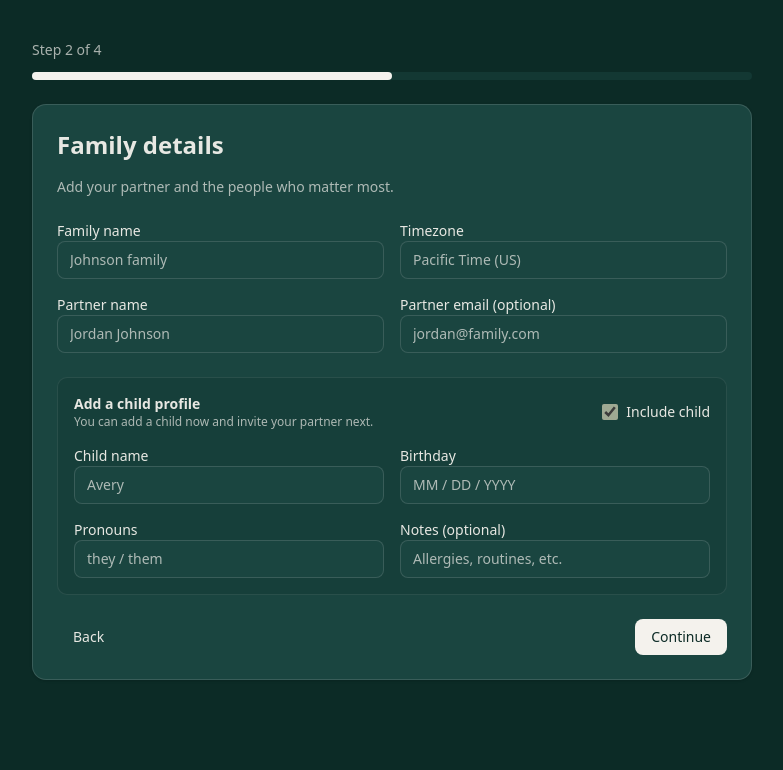
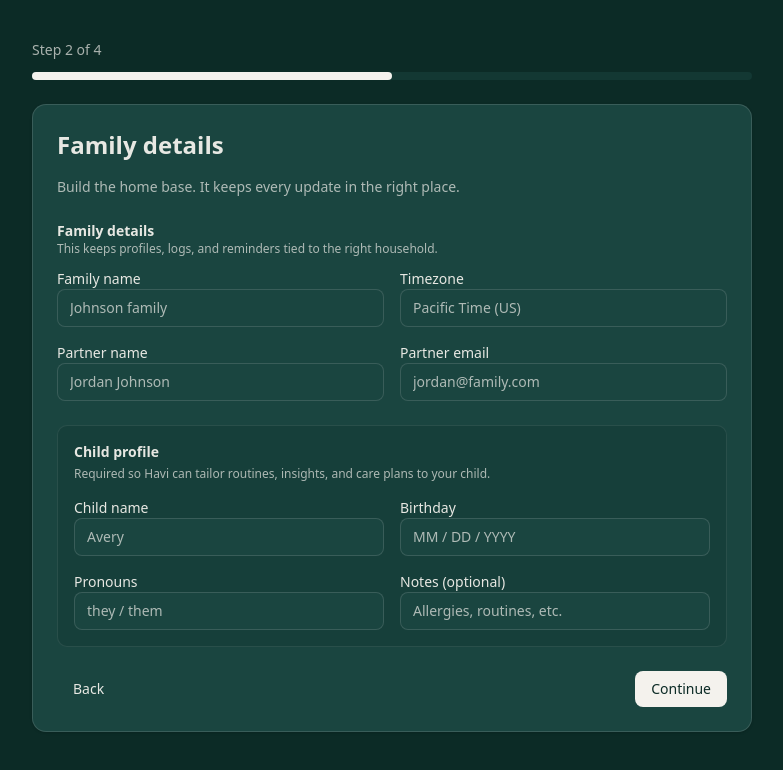
Before and after one commit to davisgabe12/havilogger, a Next.js app in the folder apps/web/: page /signup in a window 1280 px wide. Both pictures are taken after a click on the button "Continue". Shown: the top 770 px of the page, without its empty margins (248-1031 px from the left). Built offline with nearby package versions, Linux system fonts and the light colour scheme.

Commit message:
Refine family and parent village copy

```diff
--- a/apps/web/src/app/signup/page.tsx
+++ b/apps/web/src/app/signup/page.tsx
@@ -22,11 +22,11 @@ const stepContent = {
   },
   2: {
     title: "Family details",
-    description: "Add your partner and the people who matter most.",
+    description: "Build the home base. It keeps every update in the right place.",
   },
   3: {
-    title: "Care team",
-    description: "Invite caregivers or clinicians. You can always add more later.",
+    title: "Parent village",
+    description: "Bring in your parent village when you’re ready. It helps everyone stay aligned.",
   },
 } as const;
 
@@ -49,7 +49,6 @@ function ProgressBar({ value }: { value: number }) {
 
 export default function SignupPage() {
   const [step, setStep] = useState<1 | 2 | 3>(1);
-  const [includeChild, setIncludeChild] = useState(true);
   const [careTeam, setCareTeam] = useState<CareTeamEntry[]>([
     { name: "", role: "", email: "" },
   ]);
@@ -129,6 +128,16 @@ export default function SignupPage() {
 
           {step === 2 && (
             <div className="space-y-6">
+              <div className="space-y-3">
+                <div>
+                  <p className="text-sm font-semibold text-foreground">
+                    Family details
+                  </p>
+                  <p className="text-xs text-muted-foreground">
+                    This keeps profiles, logs, and reminders tied to the right
+                    household.
+                  </p>
+                </div>
                 <div className="grid gap-4 md:grid-cols-2">
                   <label className="space-y-2 text-sm font-medium text-foreground">
                     Family name
@@ -143,65 +152,44 @@ export default function SignupPage() {
                     <input className="havi-input" placeholder="Jordan Johnson" />
                   </label>
                   <label className="space-y-2 text-sm font-medium text-foreground">
-                  Partner email (optional)
+                    Partner email
                     <input className="havi-input" placeholder="jordan@family.com" />
                   </label>
                 </div>
+              </div>
 
               <div className="rounded-lg border border-border/60 bg-muted/40 p-4">
-                <div className="flex items-center justify-between gap-4">
-                  <div>
+                <div className="space-y-1">
                   <p className="text-sm font-semibold text-foreground">
-                      Add a child profile
+                    Child profile
                   </p>
                   <p className="text-xs text-muted-foreground">
-                      You can add a child now and invite your partner next.
+                    Required so Havi can tailor routines, insights, and care
+                    plans to your child.
                   </p>
-                  </div>
-                  <label className="inline-flex items-center gap-2 text-sm font-medium">
-                    <input
-                      checked={includeChild}
-                      className="h-4 w-4"
-                      onChange={(event) => setIncludeChild(event.target.checked)}
-                      type="checkbox"
-                    />
-                    Include child
-                  </label>
                 </div>
 
                 <div className="mt-4 grid gap-4 md:grid-cols-2">
                   <label className="space-y-2 text-sm font-medium text-foreground">
                     Child name
-                    <input
-                      className="havi-input"
-                      disabled={!includeChild}
-                      placeholder={
-                        includeChild ? "Avery" : "No child added yet"
-                      }
-                    />
+                    <input className="havi-input" placeholder="Avery" />
                   </label>
                   <label className="space-y-2 text-sm font-medium text-foreground">
                     Birthday
                     <input
                       className="havi-input"
-                      disabled={!includeChild}
                       placeholder="MM / DD / YYYY"
                       type="text"
                     />
                   </label>
                   <label className="space-y-2 text-sm font-medium text-foreground">
                     Pronouns
-                    <input
-                      className="havi-input"
-                      disabled={!includeChild}
-                      placeholder="they / them"
-                    />
+                    <input className="havi-input" placeholder="they / them" />
                   </label>
                   <label className="space-y-2 text-sm font-medium text-foreground">
                     Notes (optional)
                     <input
                       className="havi-input"
-                      disabled={!includeChild}
                       placeholder="Allergies, routines, etc."
                     />
                   </label>
@@ -212,6 +200,11 @@ export default function SignupPage() {
 
           {step === 3 && (
             <div className="space-y-4">
+              <div className="rounded-lg border border-border/60 bg-muted/40 p-4 text-sm text-muted-foreground">
+                Think of this as your parent village — partners, grandparents,
+                sitters, or clinicians who help you care. Invite anyone now, or
+                keep it for later.
+              </div>
               {careTeam.map((entry, index) => (
                 <div
                   className="rounded-lg border border-border/60 bg-background/60 p-4"
```
Lines whose indentation alone changed are shown as unchanged.
